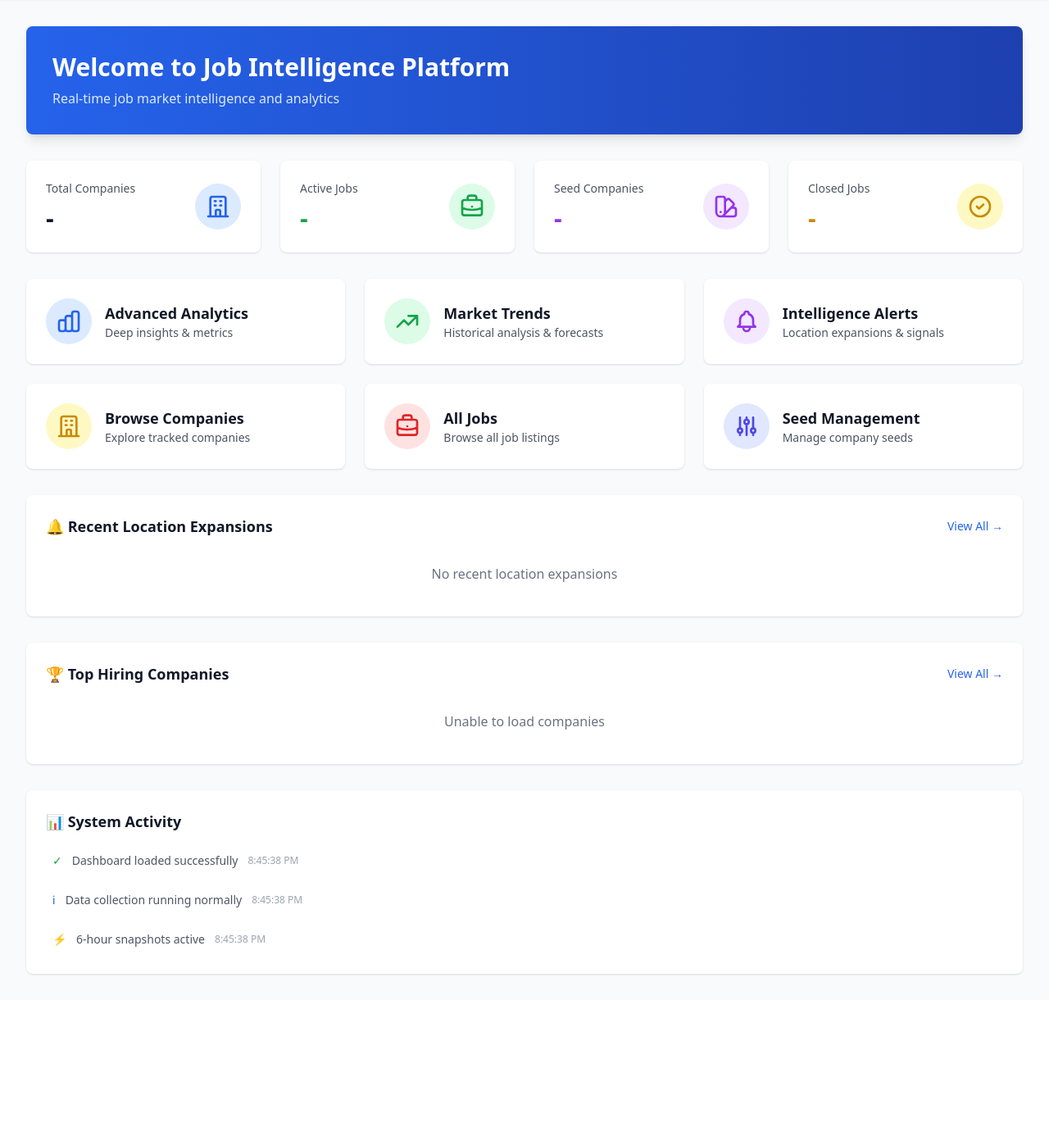
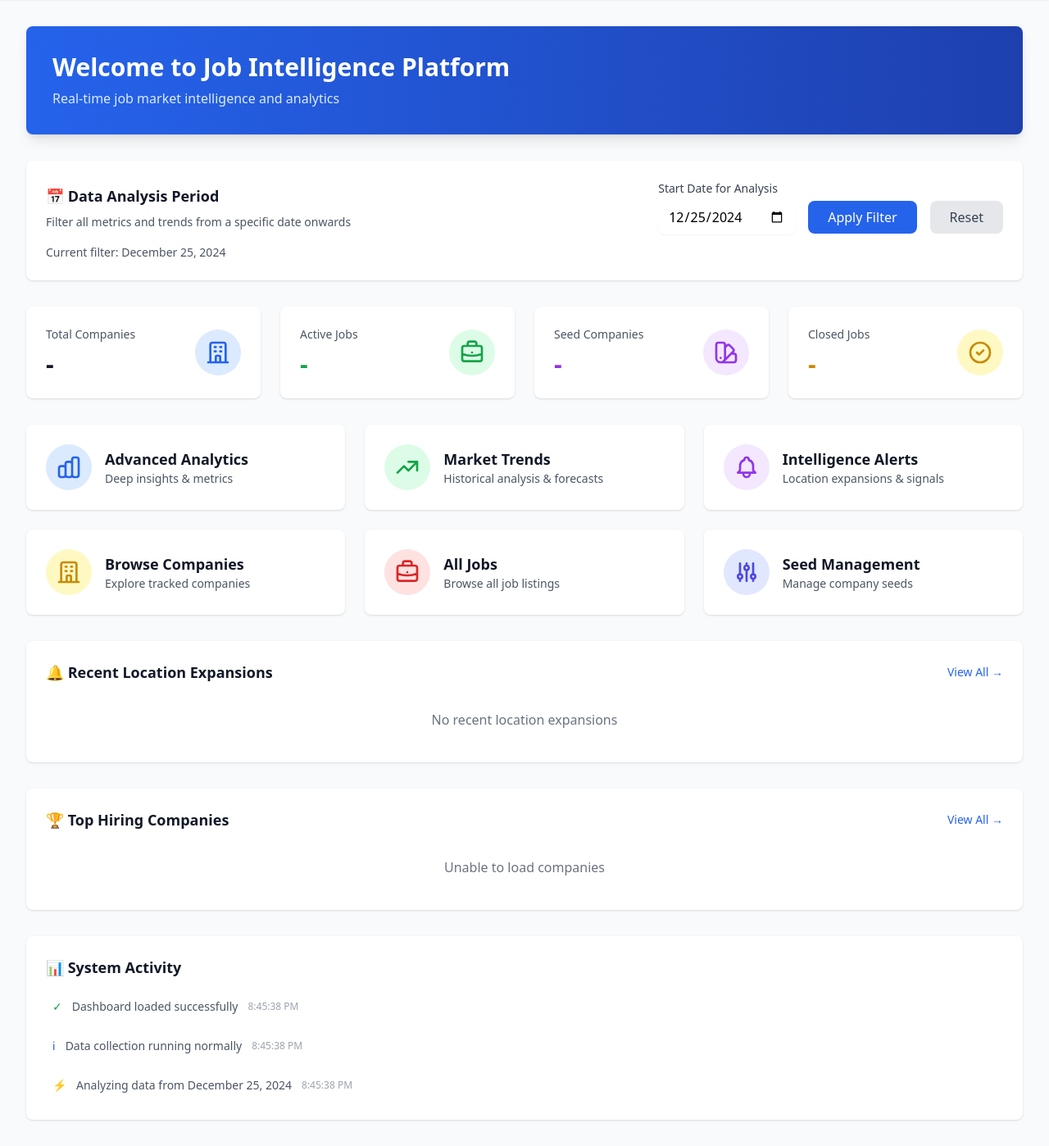
Before and after one commit to andymedici/Job-tracker, a Flask app: page /dashboard in a window 1280 px wide. Shown: the part 65-1463 px from the top of the page at 82% size. Before the commit the page ends 1255 px from the top, so only its background shows below. Run offline with Flask 3, Linux system fonts and the light colour scheme; data that the repository does not hold is empty; some libraries are stand-ins or nearby versions.

Commit message:
Update dashboard.html

```diff
--- a/templates/dashboard.html
+++ b/templates/dashboard.html
@@ -100,6 +97,44 @@
         <div class="bg-gradient-to-r from-blue-600 to-blue-800 rounded-lg shadow-lg p-8 mb-8 text-white">
             <h2 class="text-3xl font-bold mb-2">Welcome to Job Intelligence Platform</h2>
             <p class="text-blue-100">Real-time job market intelligence and analytics</p>
+        </div>
+
+        <!-- Date Filter Section -->
+        <div class="bg-white rounded-lg shadow p-6 mb-8">
+            <div class="flex flex-col md:flex-row md:items-center md:justify-between">
+                <div>
+                    <h3 class="text-lg font-semibold text-gray-900 mb-2">📅 Data Analysis Period</h3>
+                    <p class="text-sm text-gray-600">Filter all metrics and trends from a specific date onwards</p>
+                </div>
+                <div class="mt-4 md:mt-0 flex items-center space-x-4">
+                    <div>
+                        <label for="cutoff-date" class="block text-sm font-medium text-gray-700 mb-1">
+                            Start Date for Analysis
+                        </label>
+                        <input
+                            type="date"
+                            id="cutoff-date"
+                            value="2024-12-25"
+                            class="border-gray-300 rounded-lg shadow-sm focus:border-blue-500 focus:ring-blue-500 px-3 py-2"
+                        >
+                    </div>
+                    <button
+                        id="apply-date-filter"
+                        class="mt-6 bg-blue-600 text-white px-6 py-2 rounded-lg hover:bg-blue-700 transition"
+                    >
+                        Apply Filter
+                    </button>
+                    <button
+                        id="reset-date-filter"
+                        class="mt-6 bg-gray-200 text-gray-700 px-6 py-2 rounded-lg hover:bg-gray-300 transition"
+                    >
+                        Reset
+                    </button>
+                </div>
+            </div>
+            <div id="date-filter-status" class="mt-3 text-sm text-gray-600">
+                <span class="font-medium">Current filter:</span> <span id="current-filter-date">December 25, 2024</span>
+            </div>
         </div>
 
         <!-- Key Stats -->
@@ -281,10 +316,59 @@
     </div>
 
     <script>
-        // Load dashboard data
+        // Date filter management
+        let currentCutoffDate = localStorage.getItem('cutoffDate') || '2024-12-25';
+
+        // Initialize date picker with saved value
+        document.getElementById('cutoff-date').value = currentCutoffDate;
+        updateFilterStatus();
+
+        // Apply date filter
+        document.getElementById('apply-date-filter').addEventListener('click', () => {
+            const dateInput = document.getElementById('cutoff-date').value;
+            if (dateInput) {
+                currentCutoffDate = dateInput;
+                localStorage.setItem('cutoffDate', currentCutoffDate);
+                updateFilterStatus();
+                loadDashboardData();
+                loadRecentExpansions();
+                loadTopCompanies();
+                loadActivityLog();
+
+                // Show success message
+                const statusDiv = document.getElementById('date-filter-status');
+                statusDiv.innerHTML = '<span class="text-green-600 font-medium">✓ Filter applied successfully!</span>';
+                setTimeout(() => updateFilterStatus(), 2000);
+            }
+        });
+
+        // Reset date filter
+        document.getElementById('reset-date-filter').addEventListener('click', () => {
+            currentCutoffDate = '2024-12-25';
+            localStorage.setItem('cutoffDate', currentCutoffDate);
+            document.getElementById('cutoff-date').value = currentCutoffDate;
+            updateFilterStatus();
+            loadDashboardData();
+            loadRecentExpansions();
+            loadTopCompanies();
+            loadActivityLog();
+        });
+
+        // Update filter status display
+        function updateFilterStatus() {
+            const date = new Date(currentCutoffDate);
+            const formattedDate = date.toLocaleDateString('en-US', {
+                year: 'numeric',
+                month: 'long',
+                day: 'numeric'
+            });
+            document.getElementById('current-filter-date').textContent = formattedDate;
+        }
+
+        // Load dashboard data with date filter
         async function loadDashboardData() {
             try {
-                const response = await fetch('/api/stats');
+                const response = await fetch(`/api/stats?cutoff_date=${currentCutoffDate}`);
                 const data = await response.json();
 
                 document.getElementById('total-companies').textContent = data.total_companies.toLocaleString();
@@ -296,10 +380,10 @@
             }
         }
 
-        // Load recent expansions
+        // Load recent expansions with date filter
         async function loadRecentExpansions() {
             try {
-                const response = await fetch('/api/intelligence/location-expansions?days=7');
+                const response = await fetch(`/api/intelligence/location-expansions?days=7&cutoff_date=${currentCutoffDate}`);
                 const data = await response.json();
 
                 const container = document.getElementById('recent-expansions');
@@ -330,10 +414,10 @@
             }
         }
 
-        // Load top companies
+        // Load top companies with date filter
         async function loadTopCompanies() {
             try {
-                const response = await fetch('/api/companies/top?limit=10');
+                const response = await fetch(`/api/companies/top?limit=10&cutoff_date=${currentCutoffDate}`);
                 const data = await response.json();
 
                 const container = document.getElementById('top-companies');
@@ -380,7 +464,7 @@
                 </div>
                 <div class="flex items-center space-x-3 p-2">
                     <span class="text-purple-600">⚡</span>
-                    <span>6-hour snapshots active</span>
+                    <span>Analyzing data from ${document.getElementById('current-filter-date').textContent}</span>
                     <span class="ml-auto text-xs text-gray-400">${now.toLocaleTimeString()}</span>
                 </div>
             `;
```
Also changed, not shown: other parts of templates/dashboard.html (+22 -25 lines).
